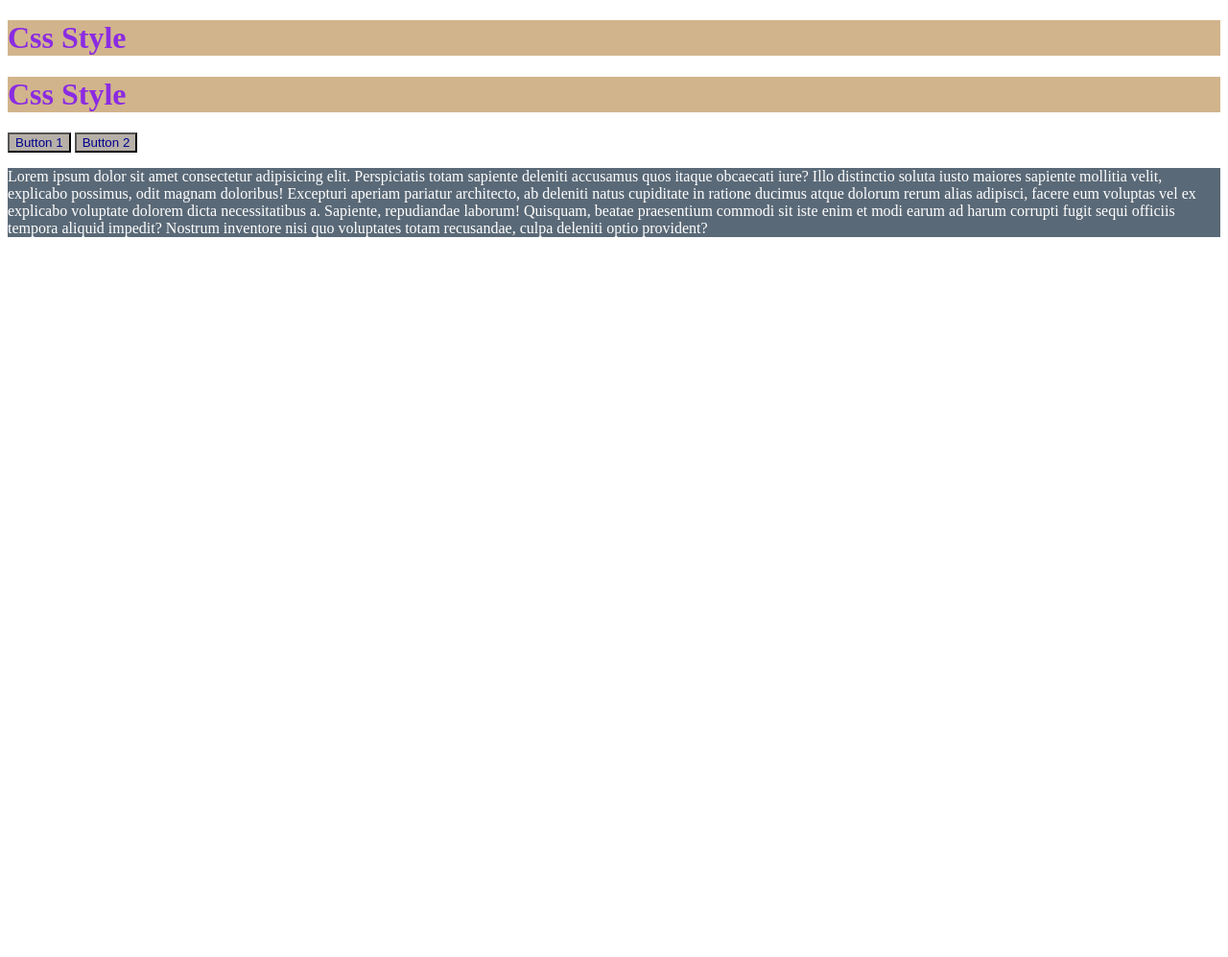
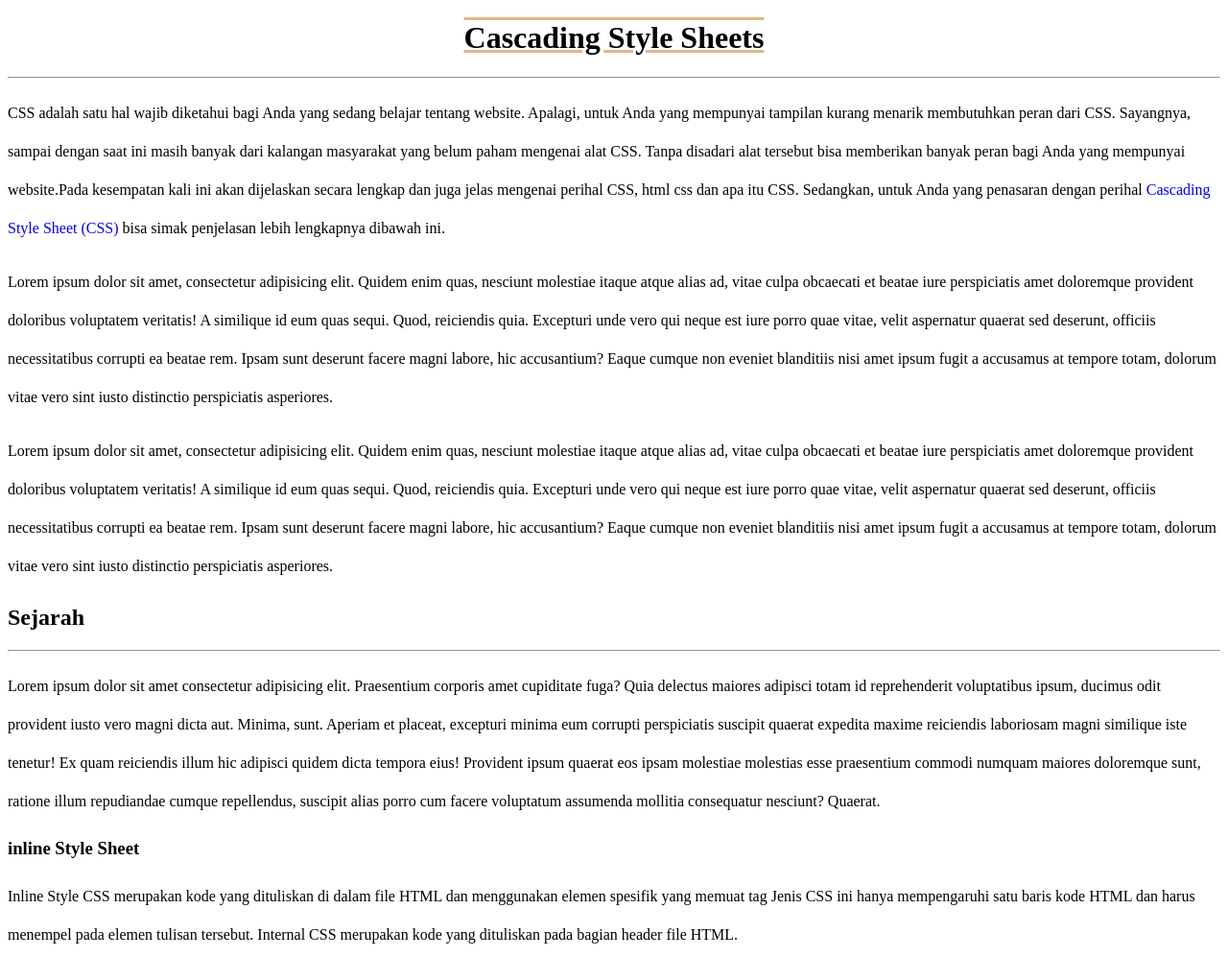
Before and after one commit to ramadoni16/CSS, a plain HTML site: page index.html in a window 1280 px wide. Shown: the whole page at 96% size. Before the commit the page ends 800 px from the top, so only its background shows below. Drawn offline with Linux system fonts and the light colour scheme.

Commit message:
Properti Text

```diff
--- a/assets/css/app.css
+++ b/assets/css/app.css
@@ -1,15 +1,16 @@
 h1 {
-  color: blueviolet;
-  /* font-size: large; */
-  background-color: tan;
-}
-
-button {
-  color: darkblue;
-  background-color: #b7b0a8;
+  text-align: center;
+  font-weight: 900;
+  text-decoration: underline overline burlywood;
+  /* text-decoration: none; */
 }
 
 p {
-  color: white;
-  background-color: rgb(90, 105, 119);
+  /* text-align: center;
+  font-weight: 600; */
+  line-height: 2.5;
 }
+
+a {
+  text-decoration: none;
+}
--- a/index.html
+++ b/index.html
@@ -3,27 +3,38 @@
   <head>
     <meta charset="UTF-8" />
     <meta name="viewport" content="width=device-width, initial-scale=1.0" />
-    <title>Css</title>
+    <title>CSS Style</title>
     <link rel="stylesheet" href="assets/css/app.css" />
-    <!-- <style>
-        h1 {
-          color: rgb(0, 21, 255);
-          font-size: large;
-        }
-      </style> -->
   </head>
   <body>
-    <!-- Inline Style    -->
-    <!-- <h1 style="color: brown">CSS</h1>
-    <button style="background-color: aqua; color: rgb(34, 120, 196)">Klik Saya</button> -->
-    <h1>Css Style</h1>
-    <h1>Css Style</h1>
-    <button>Button 1</button>
-    <button>Button 2</button>
+    <h1>Cascading Style Sheets</h1>
+    <hr />
     <p>
-      Lorem ipsum dolor sit amet consectetur adipisicing elit. Perspiciatis totam sapiente deleniti accusamus quos itaque obcaecati iure? Illo distinctio soluta iusto maiores sapiente mollitia velit, explicabo possimus, odit magnam
-      doloribus! Excepturi aperiam pariatur architecto, ab deleniti natus cupiditate in ratione ducimus atque dolorum rerum alias adipisci, facere eum voluptas vel ex explicabo voluptate dolorem dicta necessitatibus a. Sapiente, repudiandae
-      laborum! Quisquam, beatae praesentium commodi sit iste enim et modi earum ad harum corrupti fugit sequi officiis tempora aliquid impedit? Nostrum inventore nisi quo voluptates totam recusandae, culpa deleniti optio provident?
+      CSS adalah satu hal wajib diketahui bagi Anda yang sedang belajar tentang website. Apalagi, untuk Anda yang mempunyai tampilan kurang menarik membutuhkan peran dari CSS. Sayangnya, sampai dengan saat ini masih banyak dari kalangan
+      masyarakat yang belum paham mengenai alat CSS. Tanpa disadari alat tersebut bisa memberikan banyak peran bagi Anda yang mempunyai website.Pada kesempatan kali ini akan dijelaskan secara lengkap dan juga jelas mengenai perihal CSS,
+      html css dan apa itu CSS. Sedangkan, untuk Anda yang penasaran dengan perihal <a href="#">Cascading Style Sheet (CSS)</a> bisa simak penjelasan lebih lengkapnya dibawah ini.
+    </p>
+    <p>
+      Lorem ipsum dolor sit amet, consectetur adipisicing elit. Quidem enim quas, nesciunt molestiae itaque atque alias ad, vitae culpa obcaecati et beatae iure perspiciatis amet doloremque provident doloribus voluptatem veritatis! A
+      similique id eum quas sequi. Quod, reiciendis quia. Excepturi unde vero qui neque est iure porro quae vitae, velit aspernatur quaerat sed deserunt, officiis necessitatibus corrupti ea beatae rem. Ipsam sunt deserunt facere magni
+      labore, hic accusantium? Eaque cumque non eveniet blanditiis nisi amet ipsum fugit a accusamus at tempore totam, dolorum vitae vero sint iusto distinctio perspiciatis asperiores.
+    </p>
+    <p>
+      Lorem ipsum dolor sit amet, consectetur adipisicing elit. Quidem enim quas, nesciunt molestiae itaque atque alias ad, vitae culpa obcaecati et beatae iure perspiciatis amet doloremque provident doloribus voluptatem veritatis! A
+      similique id eum quas sequi. Quod, reiciendis quia. Excepturi unde vero qui neque est iure porro quae vitae, velit aspernatur quaerat sed deserunt, officiis necessitatibus corrupti ea beatae rem. Ipsam sunt deserunt facere magni
+      labore, hic accusantium? Eaque cumque non eveniet blanditiis nisi amet ipsum fugit a accusamus at tempore totam, dolorum vitae vero sint iusto distinctio perspiciatis asperiores.
+    </p>
+    <h2>Sejarah</h2>
+    <hr />
+    <p>
+      Lorem ipsum dolor sit amet consectetur adipisicing elit. Praesentium corporis amet cupiditate fuga? Quia delectus maiores adipisci totam id reprehenderit voluptatibus ipsum, ducimus odit provident iusto vero magni dicta aut. Minima,
+      sunt. Aperiam et placeat, excepturi minima eum corrupti perspiciatis suscipit quaerat expedita maxime reiciendis laboriosam magni similique iste tenetur! Ex quam reiciendis illum hic adipisci quidem dicta tempora eius! Provident ipsum
+      quaerat eos ipsam molestiae molestias esse praesentium commodi numquam maiores doloremque sunt, ratione illum repudiandae cumque repellendus, suscipit alias porro cum facere voluptatum assumenda mollitia consequatur nesciunt? Quaerat.
+    </p>
+    <h3>inline Style Sheet</h3>
+    <p>
+      Inline Style CSS merupakan kode yang dituliskan di dalam file HTML dan menggunakan elemen spesifik yang memuat tag Jenis CSS ini hanya mempengaruhi satu baris kode HTML dan harus menempel pada elemen tulisan tersebut. Internal CSS
+      merupakan kode yang dituliskan pada bagian header file HTML.
     </p>
   </body>
 </html>
```
